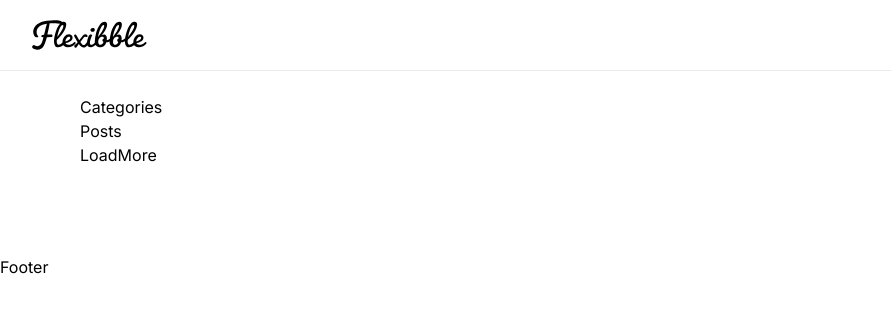
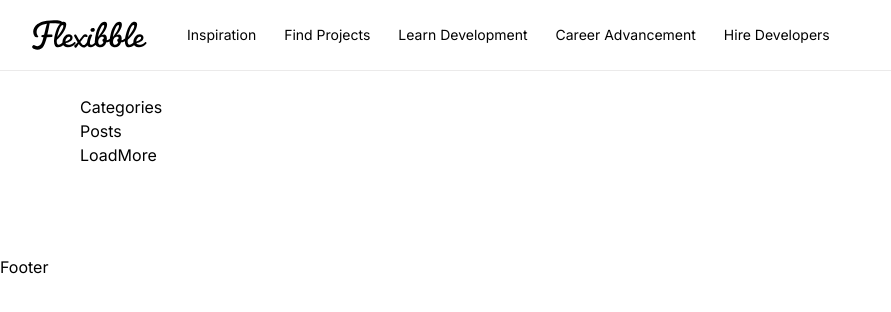
Before and after one commit to Krasimir-Hristov/Tale-Nest, a Next.js app: page / in a window 1280 px wide. Shown: the top 312 px of the page, without its empty margins (0-891 px from the left). Built offline with nearby package versions, Linux system fonts and the light colour scheme.

Commit message:
Refactor Navbar component to include navigation links from constants

```diff
--- a/components/Navbar.tsx
+++ b/components/Navbar.tsx
@@ -1,3 +1,4 @@
+import { NavLinks } from '@/constants';
 import Image from 'next/image';
 import Link from 'next/link';
 
@@ -8,7 +9,13 @@ const Navbar = () => {
         <Link href='/'>
           <Image src='/logo.svg' width={115} height={43} alt='Tale Nest' />
         </Link>
-        <ul className='xl:flex hidden text-sm gap-7'></ul>
+        <ul className='xl:flex hidden text-sm gap-7'>
+          {NavLinks.map((link) => (
+            <Link href={link.href} key={link.key}>
+              {link.text}
+            </Link>
+          ))}
+        </ul>
       </div>
     </nav>
   );
```
